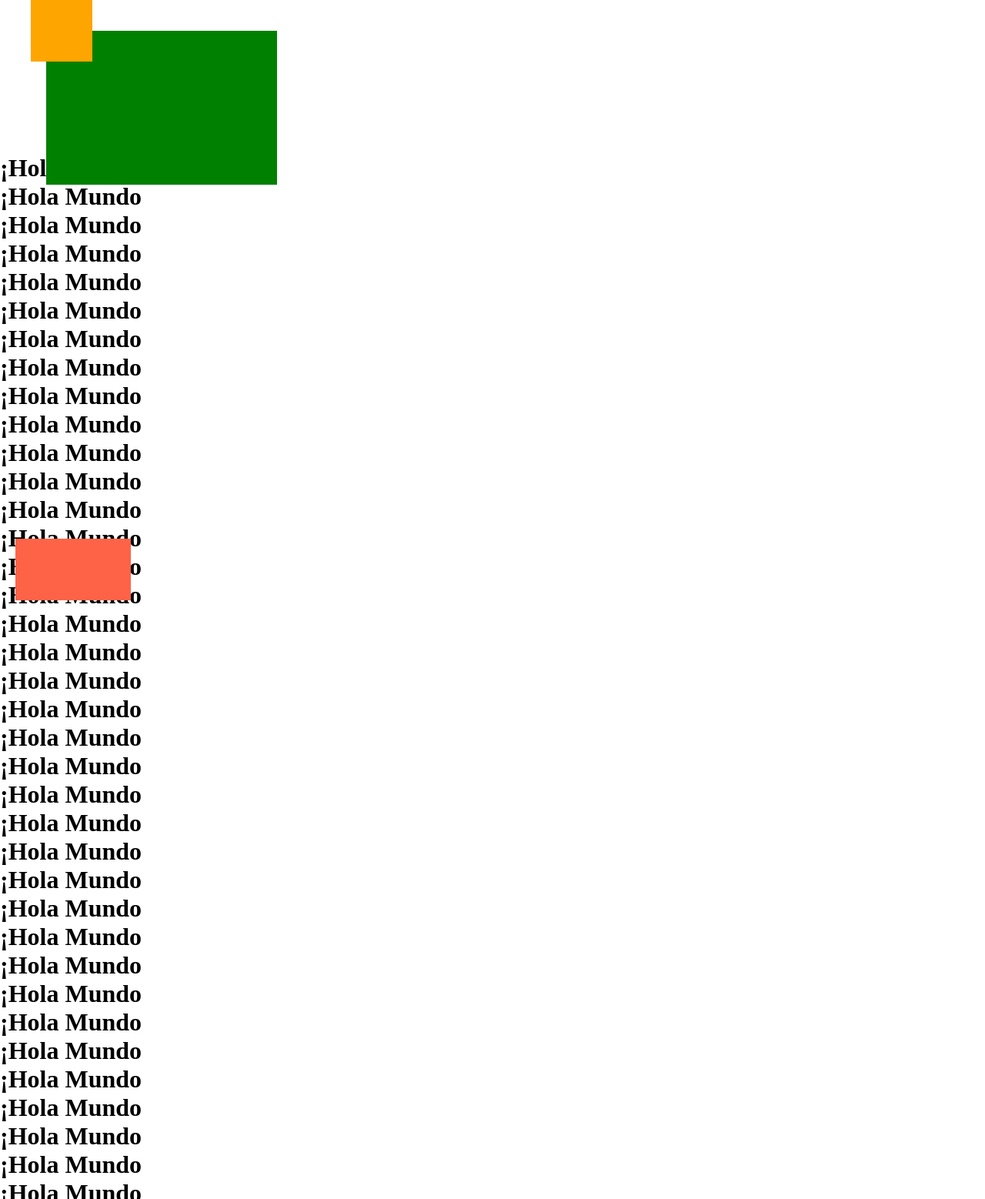
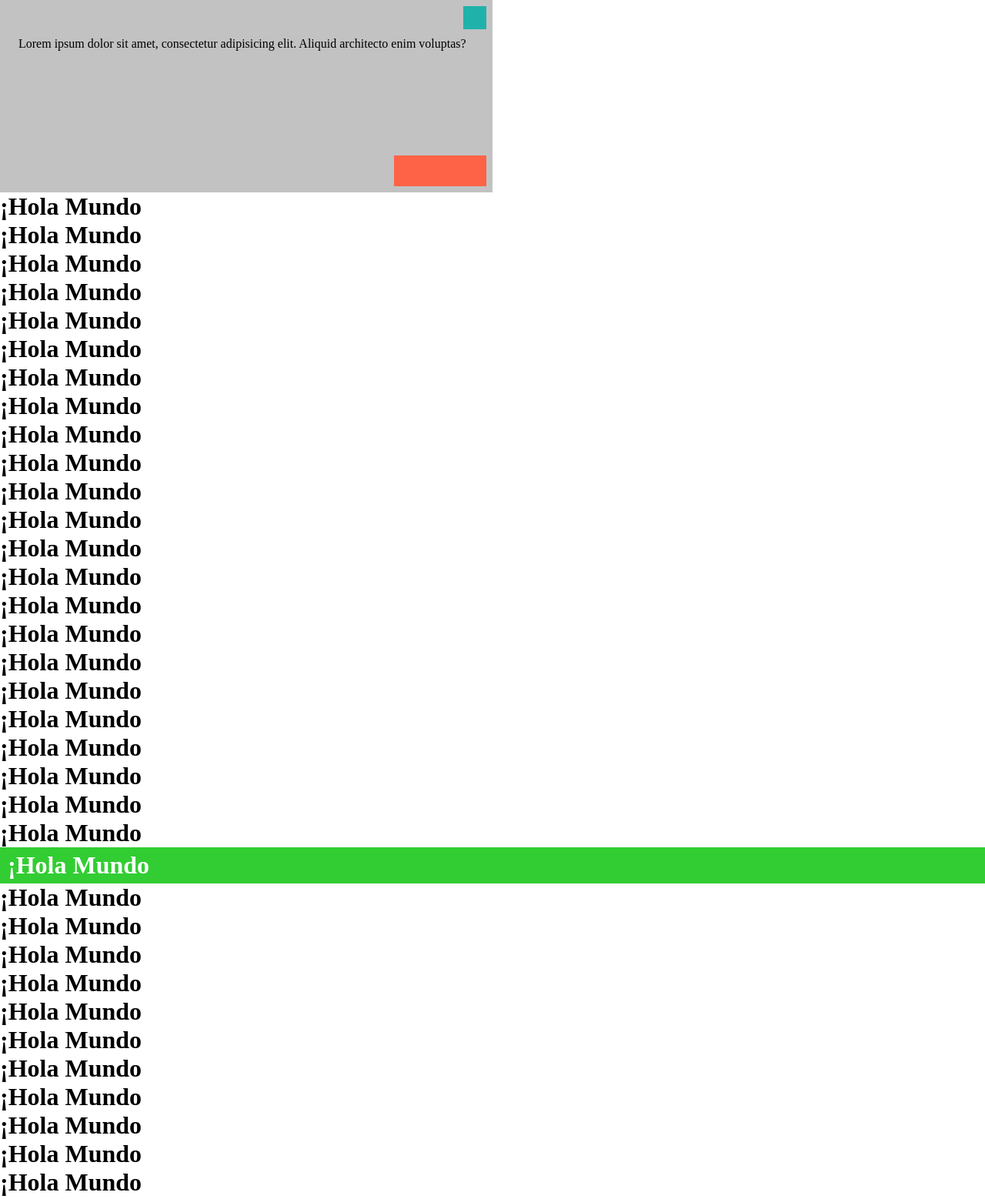
Before and after one commit to coreavparis2020m/02CSS, a plain HTML site: page 16 POSICIONAMIENTO EN CSS/position.html in a window 1280 px wide. Shown: the top 1558 px of the page at 77% size. Drawn offline with Linux system fonts and the light colour scheme.

Commit message:
'zindex'

```diff
--- a/16 POSICIONAMIENTO EN CSS/css/position.css
+++ b/16 POSICIONAMIENTO EN CSS/css/position.css
@@ -36,3 +36,53 @@
     bottom: 20px;
     left: 20px;
 }
+
+/* Posicionamiento absoluto (Fijo al elemento contenedor) */
+/* Muy importante el contenedor debe tener la propiedad position */
+
+.caja4 {
+    width: 50%;
+    height: 250px;
+    background-color: rgb(194, 194, 194);
+    position: relative;
+    padding: 48px 24px;
+}
+
+.caja5 {
+    width: 30px;
+    height: 30px;
+    background-color: lightseagreen;
+    position: absolute;
+    top: 8px;
+    right: 8px;
+}
+
+.caja6 {
+    width: 120px;
+    height: 40px;
+    background-color: tomato;
+    position: absolute;
+    bottom: 8px;
+    right: 8px;
+}
+
+/* Posicionamiento sticky (Mantiene su posición en el documento
+hasta que llega a la posición definida) */
+
+.sticky1 {
+    background-color: limegreen;
+    color: white;
+    padding: 5px 10px;
+    position: sticky;
+    top: 0;
+    left: 0;
+}
+
+.sticky2 {
+    background-color: violet;
+    color: white;
+    padding: 5px 10px;
+    position: sticky;
+    top: 47px;
+    left: 0;
+}
--- /dev/null
+++ b/16 POSICIONAMIENTO EN CSS/css/z-index.css
@@ -0,0 +1,46 @@
+* {
+    margin: 0;
+    padding: 0;
+    box-sizing: border-box;
+}
+
+/* Apilado de elementos */
+/* Elementos adyacentes */
+
+.caja1 {
+    background-color: grey;
+    height: 50px;
+    width: 50px;
+    position: fixed;
+    top: 25px;
+    left: 25px;
+    z-index: 100000000;
+}
+
+.caja2 {
+    background-color: coral;
+    height: 600px;
+    width: 300px;
+    position: fixed;
+    top: 0;
+    left: 0;
+}
+
+/* Elementos descendientes */
+
+.franja {
+    width: calc(100% - 40px);
+    height: 150px;
+    background-color: cornflowerblue;
+    position: absolute; /* No puede estar fixed En ese caso sacar
+                        la imagen del padre y posicionarla fixed también */
+    bottom: 20px;
+    left: 20px;
+    text-align: center;
+}
+
+.franja img {
+   position: fixed; /* Tiene que estar posicionado */
+   margin-top: -70px;
+   z-index: -1;
+}
--- a/16 POSICIONAMIENTO EN CSS/position.html
+++ b/16 POSICIONAMIENTO EN CSS/position.html
@@ -7,10 +7,63 @@
     <link rel="stylesheet" href="css/position.css">
 </head>
 <body>
-    <div class="caja1">
+    <!-- <div class="caja1">
         <div class="caja2"></div>
     </div>
-    <div class="caja3"></div>
+    <div class="caja3"></div> -->
+    <div class="caja4">
+        <div class="caja5"></div>
+        <div class="caja6"></div>
+        <p>Lorem ipsum dolor sit amet, consectetur adipisicing elit. Aliquid architecto enim voluptas?</p>
+    </div>
+    <h1>¡Hola Mundo</h1>
+    <h1>¡Hola Mundo</h1>
+    <h1>¡Hola Mundo</h1>
+    <h1>¡Hola Mundo</h1>
+    <h1>¡Hola Mundo</h1>
+    <h1>¡Hola Mundo</h1>
+    <h1>¡Hola Mundo</h1>
+    <h1>¡Hola Mundo</h1>
+    <h1>¡Hola Mundo</h1>
+    <h1>¡Hola Mundo</h1>
+    <h1>¡Hola Mundo</h1>
+    <h1>¡Hola Mundo</h1>
+    <h1>¡Hola Mundo</h1>
+    <h1>¡Hola Mundo</h1>
+    <h1>¡Hola Mundo</h1>
+    <h1>¡Hola Mundo</h1>
+    <h1>¡Hola Mundo</h1>
+    <h1>¡Hola Mundo</h1>
+    <h1>¡Hola Mundo</h1>
+    <h1>¡Hola Mundo</h1>
+    <h1>¡Hola Mundo</h1>
+    <h1>¡Hola Mundo</h1>
+    <h1>¡Hola Mundo</h1>
+    <h1 class="sticky1">¡Hola Mundo</h1>
+    <h1>¡Hola Mundo</h1>
+    <h1>¡Hola Mundo</h1>
+    <h1>¡Hola Mundo</h1>
+    <h1>¡Hola Mundo</h1>
+    <h1>¡Hola Mundo</h1>
+    <h1>¡Hola Mundo</h1>
+    <h1>¡Hola Mundo</h1>
+    <h1>¡Hola Mundo</h1>
+    <h1>¡Hola Mundo</h1>
+    <h1>¡Hola Mundo</h1>
+    <h1>¡Hola Mundo</h1>
+    <h1>¡Hola Mundo</h1>
+    <h1>¡Hola Mundo</h1>
+    <h1>¡Hola Mundo</h1>
+    <h1 class="sticky2">¡Hola Mundo</h1>
+    <h1>¡Hola Mundo</h1>
+    <h1>¡Hola Mundo</h1>
+    <h1>¡Hola Mundo</h1>
+    <h1>¡Hola Mundo</h1>
+    <h1>¡Hola Mundo</h1>
+    <h1>¡Hola Mundo</h1>
+    <h1>¡Hola Mundo</h1>
+    <h1>¡Hola Mundo</h1>
+    <h1>¡Hola Mundo</h1>
     <h1>¡Hola Mundo</h1>
     <h1>¡Hola Mundo</h1>
     <h1>¡Hola Mundo</h1>
```
Also changed, not shown: 16 POSICIONAMIENTO EN CSS/z-index.html (added, +16 -0 lines), 16 POSICIONAMIENTO EN CSS/img/icons8-muñeco-de-nieve-100.png (added).
